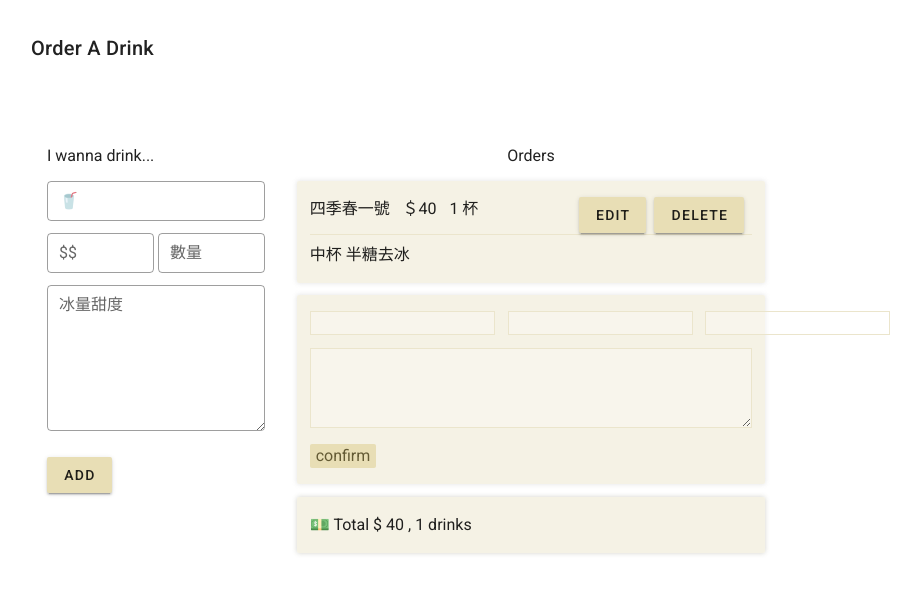
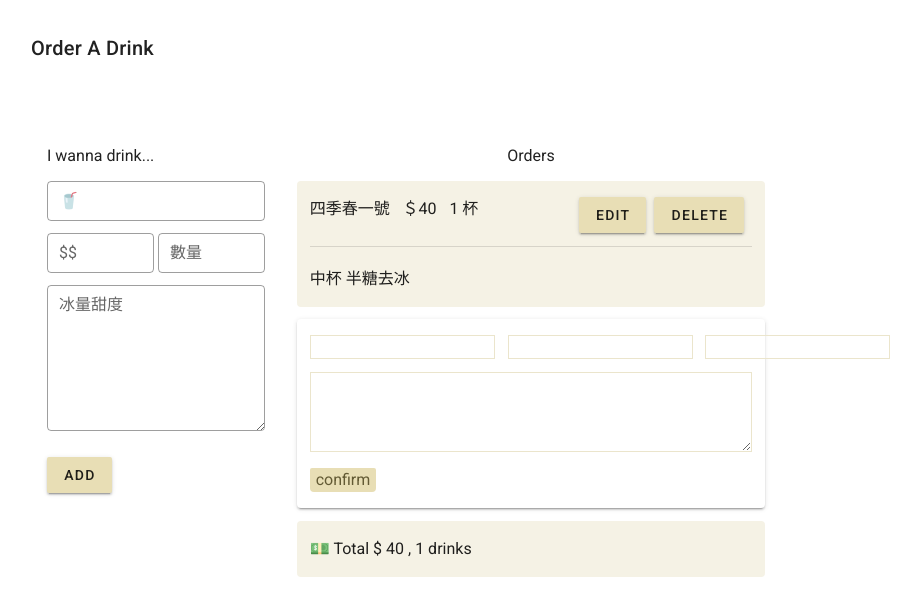
Before and after one commit to damacusdos/dailydrinks, a Vue app: page / in a window 1280 px wide. Both pictures are taken after a click on the button "EDIT". Shown: the top 616 px of the page, without its empty margins (49-970 px from the left). Built offline with nearby package versions, Linux system fonts and the light colour scheme.

Commit message:
update orders section n style

```diff
--- a/src/components/orderlist.vue
+++ b/src/components/orderlist.vue
@@ -16,7 +16,7 @@
     </v-sheet>
     <div class="orders">
       <div class="section-title">Orders</div>
-      <div v-for="(item, index) of orderlist" :key="index" class="items">
+      <v-card v-for="(item, index) of orderlist" :key="index" :color="colors.card" flat class="items">
         <div class="detail">
           <div class="name">{{ item.drink }}</div>
           <div class="price">＄{{ item.price }}</div>
@@ -26,9 +26,10 @@
             <v-btn :color="colors.primary" @click="deleteDrink(index)" class="button">delete</v-btn>
           </div>
         </div>
+        <v-divider class="my-3"></v-divider>
         <div class="note">{{ item.note }}</div>
-      </div>
-      <div v-if="showEdit" class="items edit-box">
+      </v-card>
+      <v-card v-if="showEdit" class="items edit-box">
         <div class="detail">
           <input type="text" v-model="edit.drink" class="edit-name">
           <input type="text" v-model="edit.price" class="edit-price">
@@ -36,10 +37,10 @@
         </div>
         <textarea v-model="edit.note" class="edit-note"></textarea>
         <button @click="editDrink" class="button edit-button">confirm</button>
-      </div>
-      <div class="items total-box">
+      </v-card>
+      <v-card :color="colors.card" flat class="items total-box">
         <div>💵 Total $ {{ totalPrice }} , {{ totalDrinks }} drinks</div>
-      </div>
+      </v-card>
     </div>
   </div>
 </div>
@@ -74,7 +75,8 @@ export default {
       number: null,
       colors: {
         primary: 'rgb(232, 222, 181)',
-        inputs: 'rgb(235, 229, 204)'
+        inputs: 'rgb(235, 229, 204)',
+        card: 'rgba(235, 229, 204, .5)'
       }
     }
   },
@@ -204,7 +206,7 @@ export default {
 .note {
   display: flex;
   justify-content: flex-start;
-  border-top: 1px solid rgb(235, 229, 204);
+  /* border-top: 1px solid rgb(235, 229, 204); */
   padding-top: .5rem;
 }
 .edit-name {
```
